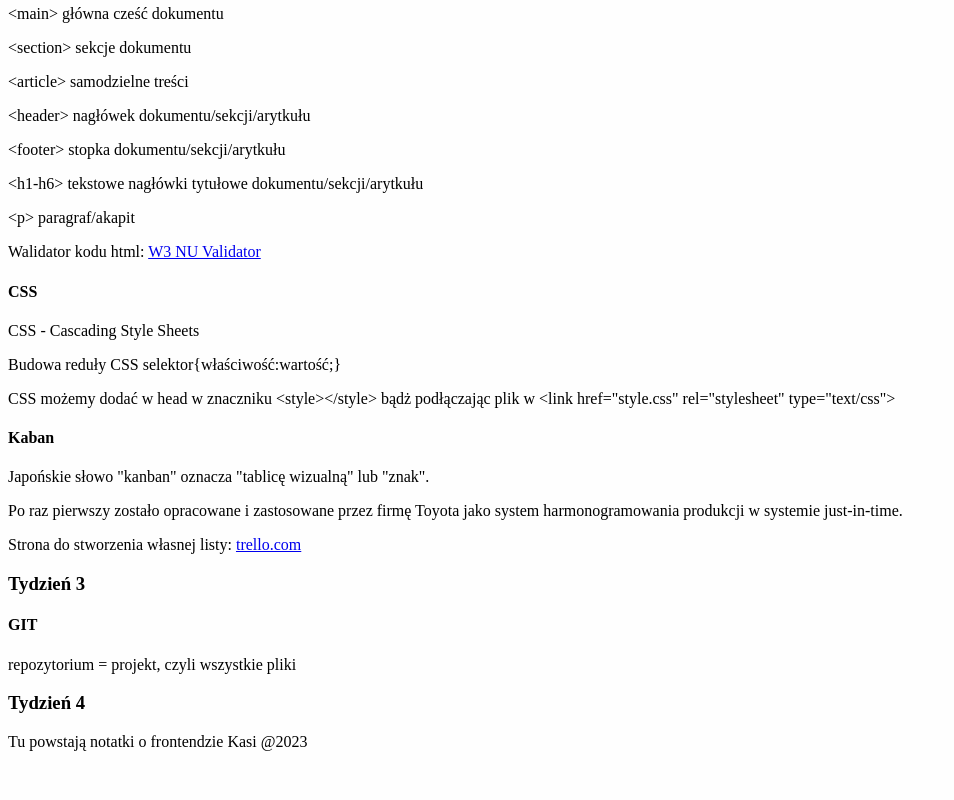
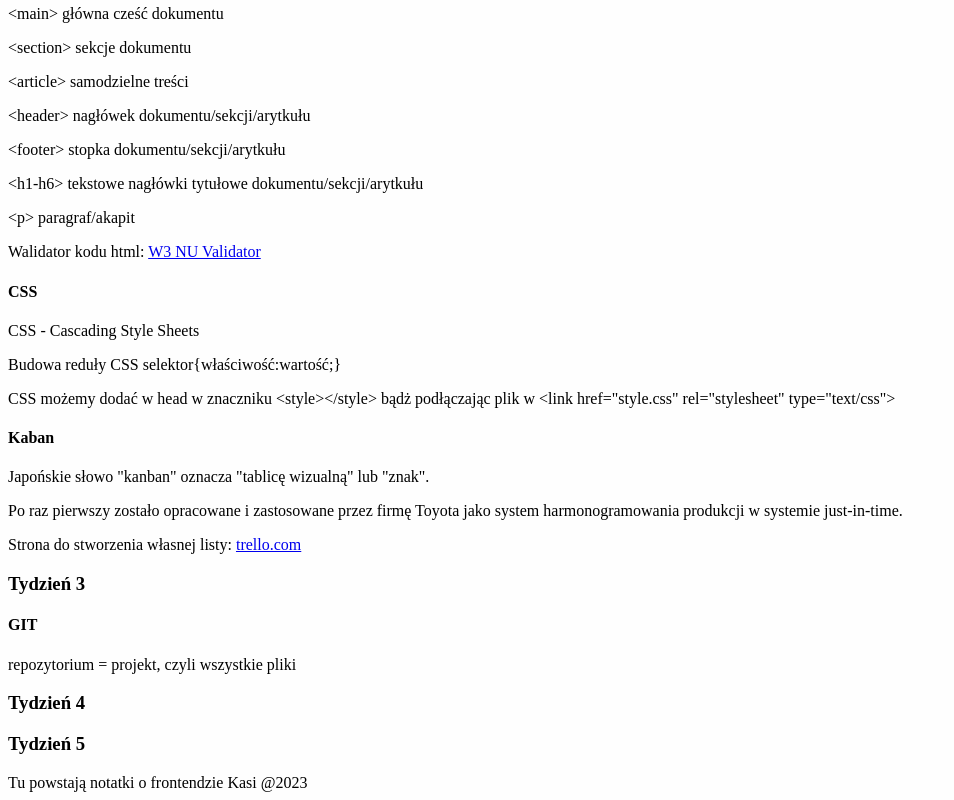
Before and after one commit to KatarzynaGrzeskowiak/homepage, a plain HTML site: page index.html in a window 1280 px wide. Shown: the part 340-1140 px from the top of the page, without its empty margins (0-954 px from the left). Before the commit the page ends 1099 px from the top, so only its background shows below. Drawn offline with Linux system fonts and the light colour scheme.

Commit message:
Added more weeks

```diff
--- a/index.html
+++ b/index.html
@@ -54,6 +54,9 @@
             <article>
                 <h3>Tydzień 4</h3>
             </article>
+            <article>
+                <h3>Tydzień 5</h3>
+            </article>
         </section>
     </main>
     <footer>Tu powstają notatki o frontendzie Kasi @2023</footer>
```
